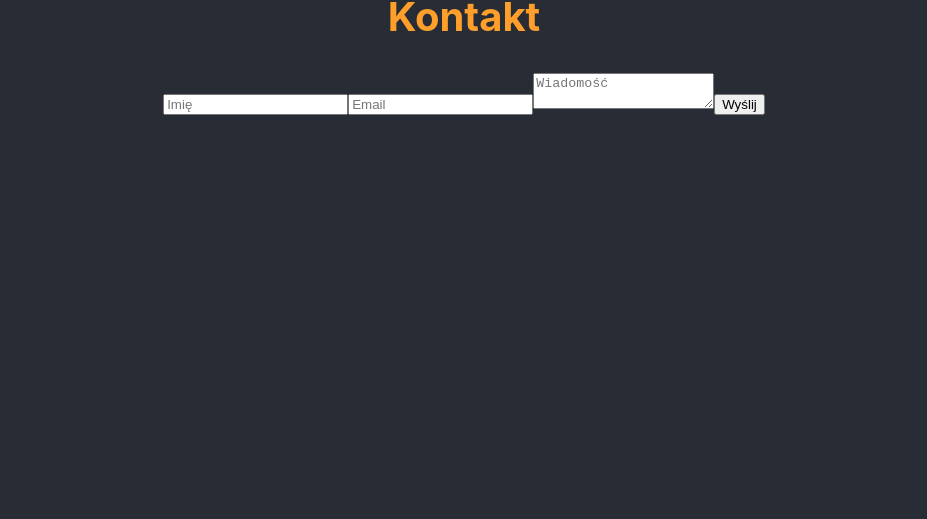
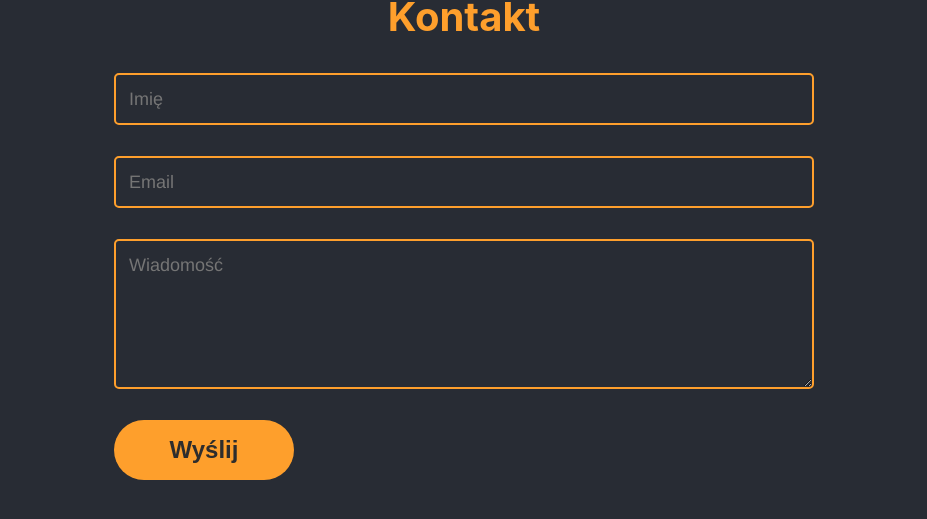
Before and after one commit to d-yemelianenko/my-portfolio, a React (Create React App) app in the folder react-frontend/: page / in a window 1280 px wide. Shown: the part 3096-3615 px from the top of the page, without its empty margins (176-1103 px from the left). Built offline with nearby package versions, Linux system fonts and the light colour scheme.

Commit message:
style: update contact form styling and layout

```diff
--- a/react-frontend/src/components/Contact/Contact.js
+++ b/react-frontend/src/components/Contact/Contact.js
@@ -1,4 +1,5 @@
 import React, { useState } from 'react';
+import styles from './Contact.module.css';
 
 const Contact = () => {
   const [formData, setFormData] = useState({
@@ -21,7 +22,7 @@ const Contact = () => {
     setIsSubmitting(true);
 
     try {
-      // TU BĘDZIE POŁĄCZENIE Z CAKEPHP
+      // POŁĄCZENIE Z CAKEPHP
       const response = await fetch('http://localhost:9001/api/contact', {
         method: 'POST',
         headers: {
@@ -46,8 +47,7 @@ const Contact = () => {
   return (
     <section className="section content-section" id="contact">
       <h2 className="section-title">Kontakt</h2>
-      <div className="contact-info">
-        <form className="contact-form" onSubmit={handleSubmit}>
+        <form className='form' onSubmit={handleSubmit}>
           <input
             type="text"
             name="name"
@@ -66,6 +66,7 @@ const Contact = () => {
           />
           <textarea
             name="message"
+            className={styles.feedbackInput}
             placeholder="Wiadomość"
             value={formData.message}
             onChange={handleChange}
@@ -82,7 +83,6 @@ const Contact = () => {
             <p className="error-message">Błąd wysyłania. Spróbuj ponownie.</p>
           )}
         </form>
-      </div>
     </section>
   );
 };
--- a/react-frontend/src/components/Contact/Contact.module.css
+++ b/react-frontend/src/components/Contact/Contact.module.css
@@ -1,6 +1,64 @@
 
-.contact-info {
-  text-align: center;
-  margin-bottom: 2rem;
-  border: 1px solid gray;
+form{
+  display: flex;
+  flex-direction: column;
+  gap: 1rem;
+  width: 700px;
+  margin: 0 auto;
 }
+
+input {
+  color:rgb(254, 254, 254);
+  font-family: Helvetica, Arial, sans-serif;
+  font-weight:500;
+  font-size: 18px;
+  border-radius: 5px;
+  line-height: 22px;
+  background-color: transparent;
+  border:2px solid var(--primary-color);
+  transition: all 0.3s;
+  padding: 13px;
+  margin-bottom: 15px;
+  width:100%;
+  box-sizing: border-box;
+  outline:0;
+}
+
+.feedback-input:focus { border:2px solid #CC4949; }
+
+textarea {
+  height: 150px;
+  resize:vertical;
+  color:rgb(254, 254, 254);
+  font-family: Helvetica, Arial, sans-serif;
+  font-weight:500;
+  font-size: 18px;
+  border-radius: 5px;
+  line-height: 22px;
+  background-color: transparent;
+  border:2px solid var(--primary-color);
+  transition: all 0.3s;
+  padding: 13px;
+  margin-bottom: 15px;
+  width:100%;
+  box-sizing: border-box;
+  outline:0;
+}
+
+[type="submit"] {
+  font-family: 'Montserrat', Arial, Helvetica, sans-serif;
+  width: 100%;
+  background: var(--primary-color);
+  cursor:pointer;
+  color:rgb(46, 45, 45);
+  font-size:24px;
+  padding: 1rem 2rem;
+  margin-right: 15px;
+  border: none;
+  border-radius: 50px;
+  font-weight: bold;
+  width: 180px;
+  position: center;
+  transition: all 0.3s;
+}
+[type="submit"]:hover { background:#6909fa; }
```
